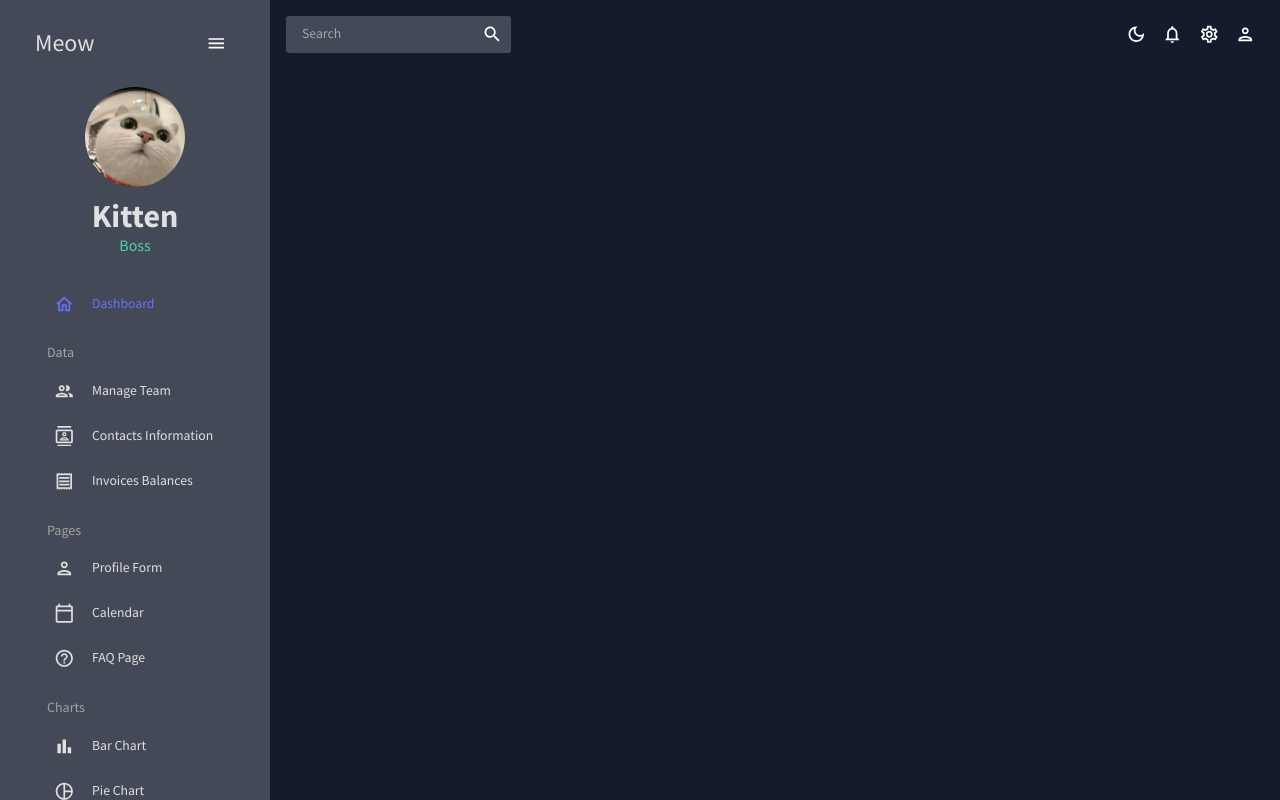
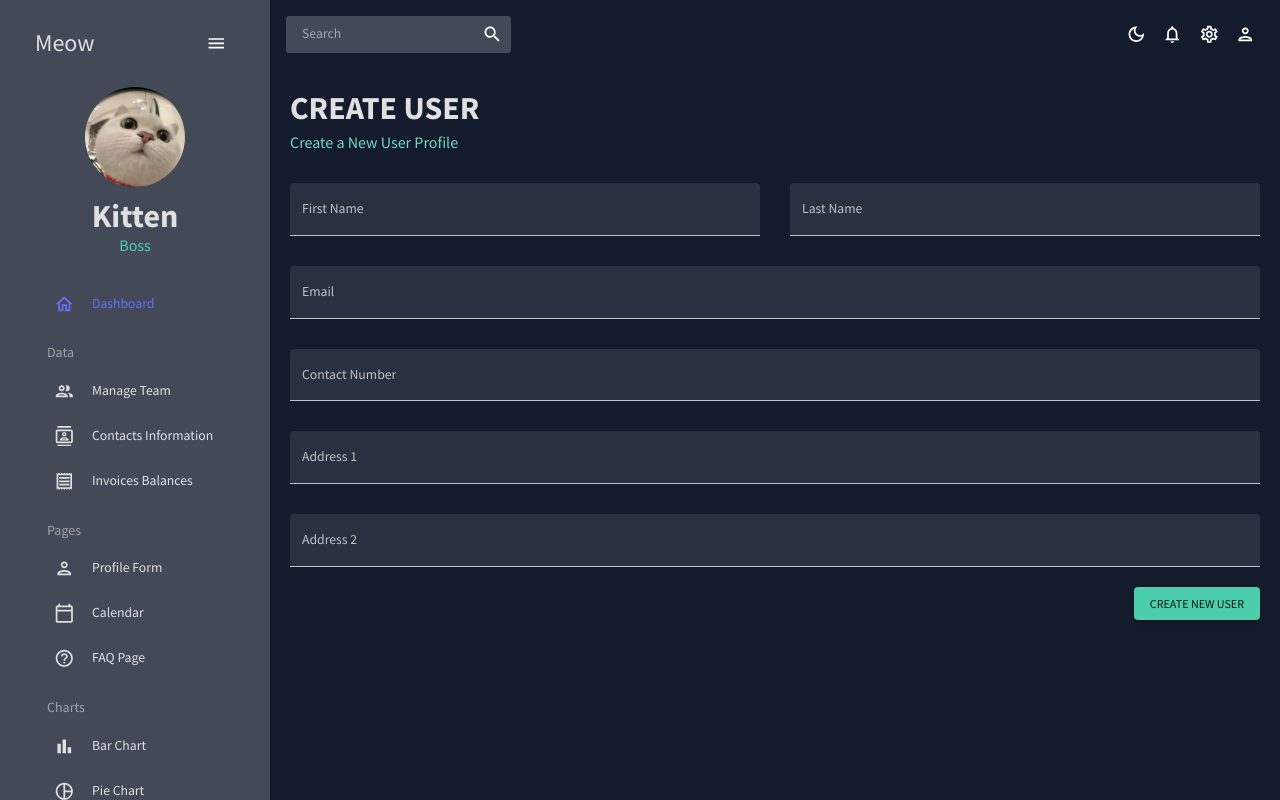
Before and after one commit to xiaomeng831/react-admin, a React (Create React App) app: page /form in a window 1280 px wide. Built offline with nearby package versions, Linux system fonts and the light colour scheme.

Commit message:
complete form page

```diff
--- /dev/null
+++ b/src/scenes/form/index.jsx
@@ -0,0 +1,154 @@
+import { Box, Button, TextField } from "@mui/material";
+import { Formik } from "formik";
+import * as yup from "yup";
+import useMediaQuery from "@mui/material/useMediaQuery";
+import Header from "../../sharedComponents/Header";
+
+const Form = () => {
+  const isNonMobile = useMediaQuery("(min-width:600px)");
+
+  const handleFormSubmit = (values) => {
+    console.log(values);
+  };
+
+  return (
+    <Box m="20px">
+      <Header title="CREATE USER" subtitle="Create a New User Profile" />
+
+      <Formik
+        onSubmit={handleFormSubmit}
+        initialValues={initialValues}
+        validationSchema={checkoutSchema}
+      >
+        {({
+          values,
+          errors,
+          touched,
+          handleBlur,
+          handleChange,
+          handleSubmit,
+        }) => (
+          <form onSubmit={handleSubmit}>
+            <Box
+              display="grid"
+              gap="30px"
+              gridTemplateColumns="repeat(4, minmax(0, 1fr))"
+              sx={{
+                "& > div": { gridColumn: isNonMobile ? undefined : "span 4" },
+              }}
+            >
+              <TextField
+                fullWidth
+                variant="filled"
+                type="text"
+                label="First Name"
+                onBlur={handleBlur}
+                onChange={handleChange}
+                value={values.firstName}
+                name="firstName"
+                error={!!touched.firstName && !!errors.firstName}
+                helperText={touched.firstName && errors.firstName}
+                sx={{ gridColumn: "span 2" }}
+              />
+              <TextField
+                fullWidth
+                variant="filled"
+                type="text"
+                label="Last Name"
+                onBlur={handleBlur}
+                onChange={handleChange}
+                value={values.lastName}
+                name="lastName"
+                error={!!touched.lastName && !!errors.lastName}
+                helperText={touched.lastName && errors.lastName}
+                sx={{ gridColumn: "span 2" }}
+              />
+              <TextField
+                fullWidth
+                variant="filled"
+                type="text"
+                label="Email"
+                onBlur={handleBlur}
+                onChange={handleChange}
+                value={values.email}
+                name="email"
+                error={!!touched.email && !!errors.email}
+                helperText={touched.email && errors.email}
+                sx={{ gridColumn: "span 4" }}
+              />
+              <TextField
+                fullWidth
+                variant="filled"
+                type="text"
+                label="Contact Number"
+                onBlur={handleBlur}
+                onChange={handleChange}
+                value={values.contact}
+                name="contact"
+                error={!!touched.contact && !!errors.contact}
+                helperText={touched.contact && errors.contact}
+                sx={{ gridColumn: "span 4" }}
+              />
+              <TextField
+                fullWidth
+                variant="filled"
+                type="text"
+                label="Address 1"
+                onBlur={handleBlur}
+                onChange={handleChange}
+                value={values.address1}
+                name="address1"
+                error={!!touched.address1 && !!errors.address1}
+                helperText={touched.address1 && errors.address1}
+                sx={{ gridColumn: "span 4" }}
+              />
+              <TextField
+                fullWidth
+                variant="filled"
+                type="text"
+                label="Address 2"
+                onBlur={handleBlur}
+                onChange={handleChange}
+                value={values.address2}
+                name="address2"
+                error={!!touched.address2 && !!errors.address2}
+                helperText={touched.address2 && errors.address2}
+                sx={{ gridColumn: "span 4" }}
+              />
+            </Box>
+            <Box display="flex" justifyContent="end" mt="20px">
+              <Button type="submit" color="secondary" variant="contained">
+                Create New User
+              </Button>
+            </Box>
+          </form>
+        )}
+      </Formik>
+    </Box>
+  );
+};
+
+const phoneRegExp =
+  /^((\+[1-9]{1,4}[ -]?)|(\([0-9]{2,3}\)[ -]?)|([0-9]{2,4})[ -]?)*?[0-9]{3,4}[ -]?[0-9]{3,4}$/;
+
+const checkoutSchema = yup.object().shape({
+  firstName: yup.string().required("required"),
+  lastName: yup.string().required("required"),
+  email: yup.string().email("invalid email").required("required"),
+  contact: yup
+    .string()
+    .matches(phoneRegExp, "Phone number is not valid")
+    .required("required"),
+  address1: yup.string().required("required"),
+  address2: yup.string().required("required"),
+});
+const initialValues = {
+  firstName: "",
+  lastName: "",
+  email: "",
+  contact: "",
+  address1: "",
+  address2: "",
+};
+
+export default Form;
--- a/src/sharedComponents/AppRoutes.jsx
+++ b/src/sharedComponents/AppRoutes.jsx
@@ -3,12 +3,14 @@
 import Team from "../scenes/team";
 import Contacts from "../scenes/contacts";
 import Invoices from "../scenes/invoices";
+import Form from "../scenes/form";
 
 const routes = [
     { path: "/", element: <Dashboard  /> },
     { path: "/team", element: <Team  /> },
     { path: "/contacts", element: <Contacts  /> },
-    { path: "/invoices", element: <Invoices  /> }
+    { path: "/invoices", element: <Invoices  /> },
+    { path: "/form", element: <Form  /> }
 ];
 
 const AppRoutes = () => {
```
